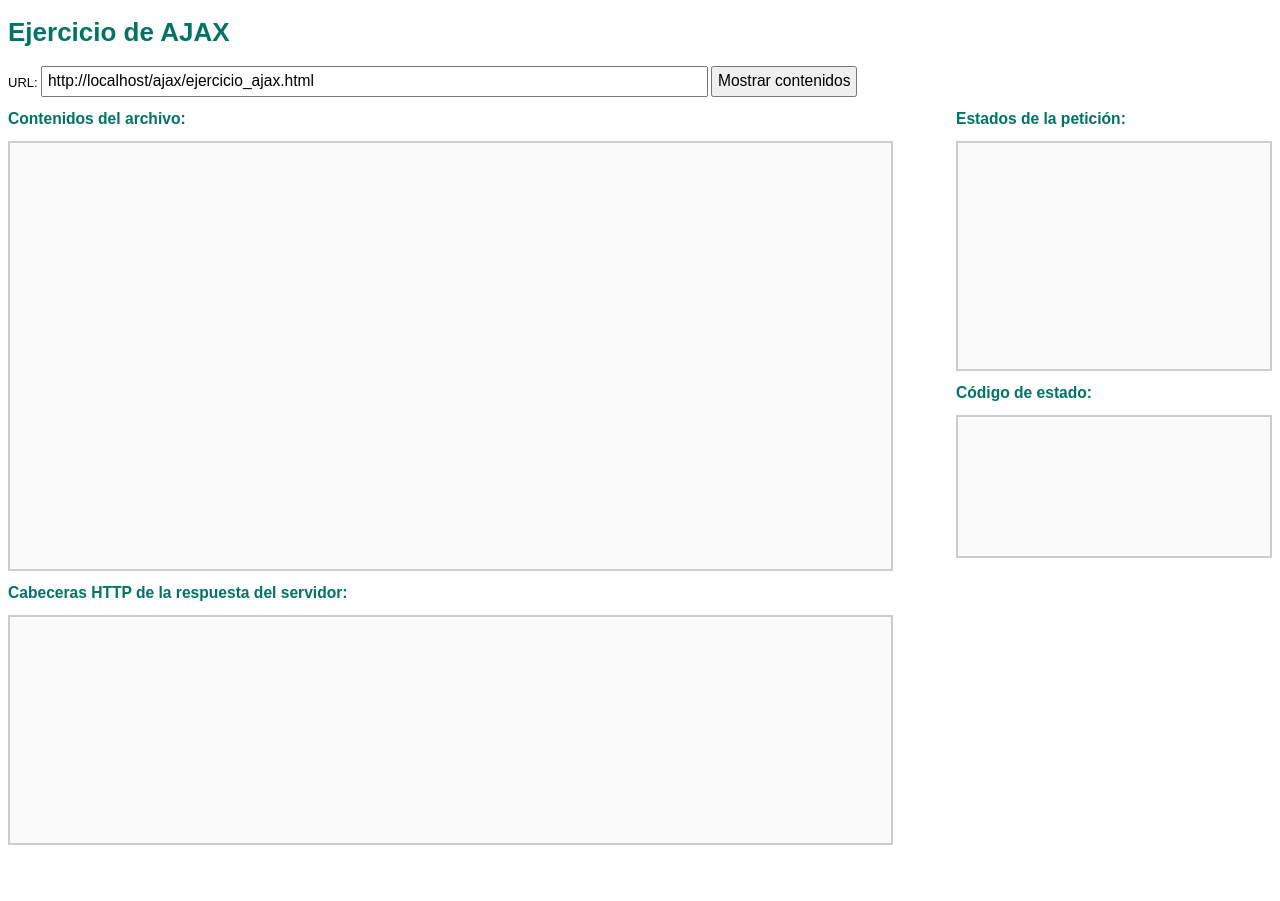
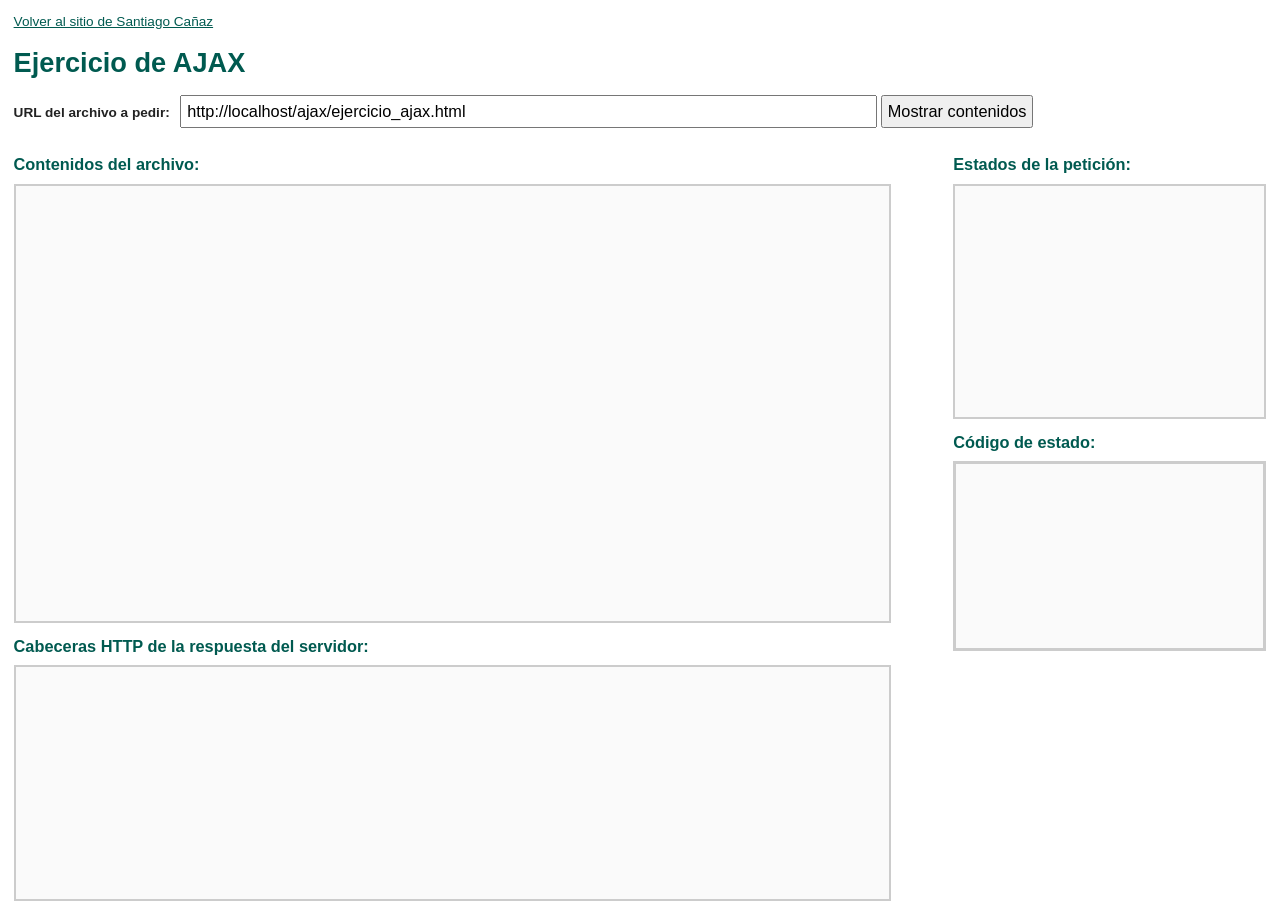
Before and after one commit to santicaniaz/santiago-canaz-sitio, a plain HTML site: page ajax/ejercicio_ajax.html in a window 1280 px wide. Before the commit the page ends 845 px from the top, so only its background shows below. Drawn offline with Linux system fonts and the light colour scheme.

Commit message:
Ejercicio AJAX accesible (XHTML Strict, label, em)

```diff
--- a/ajax/ajax.css
+++ b/ajax/ajax.css
@@ -1,36 +1,75 @@
-body { font: 13px Arial, Helvetica, sans-serif; }
+/* Estilos del ejercicio de AJAX (de la cátedra, pasados a unidades relativas) */
+
+body {
+  font-family: Arial, Helvetica, sans-serif;
+  font-size: 0.85em;
+  color: #222222;
+  background-color: #ffffff;
+  margin: 1em;
+}
+
+a {
+  color: #005a50;
+  background-color: transparent;
+}
+
+a:focus,
+input:focus {
+  outline: 0.15em solid #b45309;
+}
+
 h1, h2 {
-	color:#007367;
-	margin-bottom:"10px";
+  color: #005a50;
+  background-color: transparent;
+  margin-bottom: 0.6em;
 }
-h1 { font-size: 2em;  }
-h2 { font-size: 1.2em;  }
+
+h1 { font-size: 2em; }
+h2 { font-size: 1.2em; }
+
+label {
+  font-weight: bold;
+  margin-right: 0.5em;
+}
+
 #recurso, #enviar {
-	padding: .3em;
+  padding: 0.3em;
   font-size: 1.2em;
 }
+
+.aviso {
+  border: 0.15em solid #b45309;
+  padding: 0.6em;
+}
+
 #principal {
   float: left;
   width: 70%;
 }
+
 #secundario {
   float: right;
   width: 25%;
 }
+
 #contenidos, #estados, #cabeceras, #codigo {
-    border: 2px solid #CCC;
-    background: #FAFAFA;
+  border: 0.15em solid #cccccc;
+  color: #222222;
+  background-color: #fafafa;
   padding: 1em;
   white-space: pre;
 }
+
 #contenidos {
-    min-height: 400px;
-    max-height: 600px;
+  min-height: 30em;
+  max-height: 45em;
   overflow: scroll;
 }
-#estados { min-height: 200px; }
-#cabeceras { min-height: 200px; }
+
+#estados { min-height: 15em; }
+#cabeceras { min-height: 15em; }
+
 #codigo {
-	min-height: 100px;
+  min-height: 7em;
   font-size: 1.5em;
 }
--- a/ajax/ejercicio_ajax.html
+++ b/ajax/ejercicio_ajax.html
@@ -1,21 +1,30 @@
-<!DOCTYPE html PUBLIC "-//W3C//DTD XHTML 1.0 Transitional//EN" "http://www.w3.org/TR/xhtml1/DTD/xhtml1-transitional.dtd">
-<html xmlns="http://www.w3.org/1999/xhtml">
+<!DOCTYPE html PUBLIC "-//W3C//DTD XHTML 1.0 Strict//EN" "http://www.w3.org/TR/xhtml1/DTD/xhtml1-strict.dtd">
+<html xmlns="http://www.w3.org/1999/xhtml" xml:lang="es" lang="es">
 <head>
-<meta http-equiv="Content-Type" content="text/html; charset=utf-8" />
-<link rel="stylesheet" type="text/css" href="ajax.css">
-
-
-<title>Ejercicio de AJAX</title>
+  <meta http-equiv="Content-Type" content="text/html; charset=utf-8" />
+  <title>Ejercicio de AJAX - Santiago Cañaz</title>
+  <meta name="description" content="Ejercicio de AJAX de la materia Arquitectura Web: muestra el contenido, los estados, el código y las cabeceras HTTP de una petición." />
+  <meta name="author" content="Santiago Cañaz" />
+  <link rel="start" href="../index.html" title="Inicio del sitio" />
+  <link rel="stylesheet" type="text/css" href="ajax.css" />
 </head>
 
 <body>
 
-	<h1>Ejercicio de AJAX</h1>
+  <p id="volver"><a href="../index.html">Volver al sitio de Santiago Cañaz</a></p>
 
-<form action="#">
-    <label>URL:</label>
-    <input type="text" id="recurso" size="70" />
-    <input type="button" id="enviar" value="Mostrar contenidos" />
+  <h1>Ejercicio de AJAX</h1>
+
+  <noscript>
+    <p class="aviso">Este ejercicio necesita JavaScript para hacer la petición AJAX. Si lo tenés desactivado, activalo en tu navegador para poder probarlo.</p>
+  </noscript>
+
+  <form action="#">
+    <p>
+      <label for="recurso">URL del archivo a pedir:</label>
+      <input type="text" id="recurso" name="recurso" size="70" value="" />
+      <input type="submit" id="enviar" value="Mostrar contenidos" />
+    </p>
   </form>
 
   <div id="principal">
@@ -35,24 +44,14 @@
   </div>
 
   <script type="text/javascript">
-    // ---------------------------------------------------------------
-    // Ejercicio de AJAX
-    // Crea la petición, muestra en todo momento el estado en el que
-    // se encuentra, y al finalizar completa los 4 campos pedidos:
-    // contenidos, estados, código de estado y cabeceras HTTP.
-    // ---------------------------------------------------------------
-
-    // Crea un objeto XMLHttpRequest compatible con distintos navegadores
-    // (incluye el método antiguo de Internet Explorer con ActiveX, tal
-    // como se enseña en la técnica AJAX clásica).
+  //<![CDATA[
+    // Crea el objeto XMLHttpRequest (con ActiveX para IE viejo)
     function crearXHR() {
       var xhrObj = null;
 
       if (window.XMLHttpRequest) {
-        // Navegadores actuales (Chrome, Firefox, Edge, Safari, IE7+)
         xhrObj = new XMLHttpRequest();
       } else if (window.ActiveXObject) {
-        // Versiones muy antiguas de Internet Explorer
         try {
           xhrObj = new ActiveXObject("Msxml2.XMLHTTP");
         } catch (error) {
@@ -67,7 +66,7 @@
       return xhrObj;
     }
 
-    // Texto descriptivo de cada valor posible de xhr.readyState
+    // Texto para cada valor de readyState
     var textoEstados = {
       0: "0 - UNSENT (petición no inicializada)",
       1: "1 - OPENED (conexión establecida con el servidor)",
@@ -78,7 +77,6 @@
 
     var xhr = null;
 
-    // Limpia los 4 campos antes de lanzar una nueva petición
     function limpiarCampos() {
       document.getElementById("contenidos").innerHTML = "";
       document.getElementById("estados").innerHTML = "";
@@ -86,38 +84,29 @@
       document.getElementById("codigo").innerHTML = "";
     }
 
-    // Convierte el texto recibido del servidor a texto plano seguro,
-    // para que se vea como código fuente y no se interprete como HTML
-    // (el CSS ya se encarga de mostrarlo con white-space: pre).
+    // Para que la respuesta se vea como texto y no se interprete como HTML
     function escaparHtml(texto) {
       var contenedorTemporal = document.createElement("div");
       contenedorTemporal.appendChild(document.createTextNode(texto));
       return contenedorTemporal.innerHTML;
     }
 
-    // Se ejecuta cada vez que cambia xhr.readyState
     function mostrarEstadoPeticion() {
       var estadoActual = textoEstados[xhr.readyState];
       if (estadoActual === undefined) {
         estadoActual = String(xhr.readyState);
       }
 
-      // "Se debe mostrar en todo momento el estado" -> se va agregando
-      // cada cambio de estado, no se pisa el anterior.
+      // Voy agregando cada estado, sin borrar los anteriores
       document.getElementById("estados").innerHTML += estadoActual + "\n";
 
-      // readyState 4 = DONE: la petición terminó y ya hay respuesta
       if (xhr.readyState === 4) {
-
         if (xhr.status === 0) {
-          // status 0 = no llegó a haber respuesta del servidor (recurso
-          // bloqueado por CORS, servidor caído, URL inválida, etc.)
+          // No hubo respuesta (servidor caído, URL mal escrita, etc.)
           document.getElementById("contenidos").innerHTML = "No se pudo contactar al servidor. Revisá la URL.";
           document.getElementById("codigo").innerHTML = "Sin respuesta del servidor";
         } else {
-          // Se muestran contenido y cabeceras para CUALQUIER respuesta del
-          // servidor, sea 200 OK, 404 Not Found, 500, etc. (el servidor sí
-          // respondió, solo que con un código distinto de éxito).
+          // Muestro todo para cualquier respuesta (200, 404, 500...)
           document.getElementById("contenidos").innerHTML = escaparHtml(xhr.responseText);
           document.getElementById("cabeceras").innerHTML = escaparHtml(xhr.getAllResponseHeaders());
           document.getElementById("codigo").innerHTML = xhr.status + " " + xhr.statusText;
@@ -125,13 +114,11 @@
       }
     }
 
-    // Se ejecuta al hacer click en el botón "Mostrar contenidos" (o al
-    // presionar Enter en el campo de texto, ver más abajo)
     function pedirRecurso() {
       var url = document.getElementById("recurso").value;
 
       if (!url) {
-        alert("Ingresá una URL antes de continuar.");
+        document.getElementById("contenidos").innerHTML = "Ingresá una URL antes de continuar.";
         return;
       }
 
@@ -140,12 +127,11 @@
       xhr = crearXHR();
 
       if (!xhr) {
-        alert("Tu navegador no soporta AJAX (XMLHttpRequest).");
+        document.getElementById("contenidos").innerHTML = "Tu navegador no soporta AJAX (XMLHttpRequest).";
         return;
       }
 
-      // Se agrega un parámetro aleatorio para evitar que el navegador
-      // devuelva una copia en caché en vez de pedirla de nuevo al servidor.
+      // Parámetro con la hora para que el navegador no use la caché
       var urlSinCache = url + (url.indexOf("?") === -1 ? "?" : "&") + "_=" + new Date().getTime();
 
       xhr.onreadystatechange = mostrarEstadoPeticion;
@@ -158,19 +144,17 @@
       }
     }
 
-    // Al cargar la página, se precarga el campo URL con la dirección de la
-    // propia página, para que se pueda probar el ejercicio con un solo click.
+    // Cargo la URL de la propia página para probar más rápido
     window.onload = function () {
       document.getElementById("recurso").value = window.location.href;
     };
 
-    document.getElementById("enviar").onclick = pedirRecurso;
-
-    // Enter dentro del campo de texto también dispara la petición
-    document.querySelector("form").onsubmit = function () {
+    // El botón es de tipo submit, así funciona con el mouse, con Enter o con el teclado
+    document.getElementsByTagName("form")[0].onsubmit = function () {
       pedirRecurso();
       return false;
     };
+  //]]>
   </script>
 
 </body>
```
Lines whose indentation alone changed are shown as unchanged.
